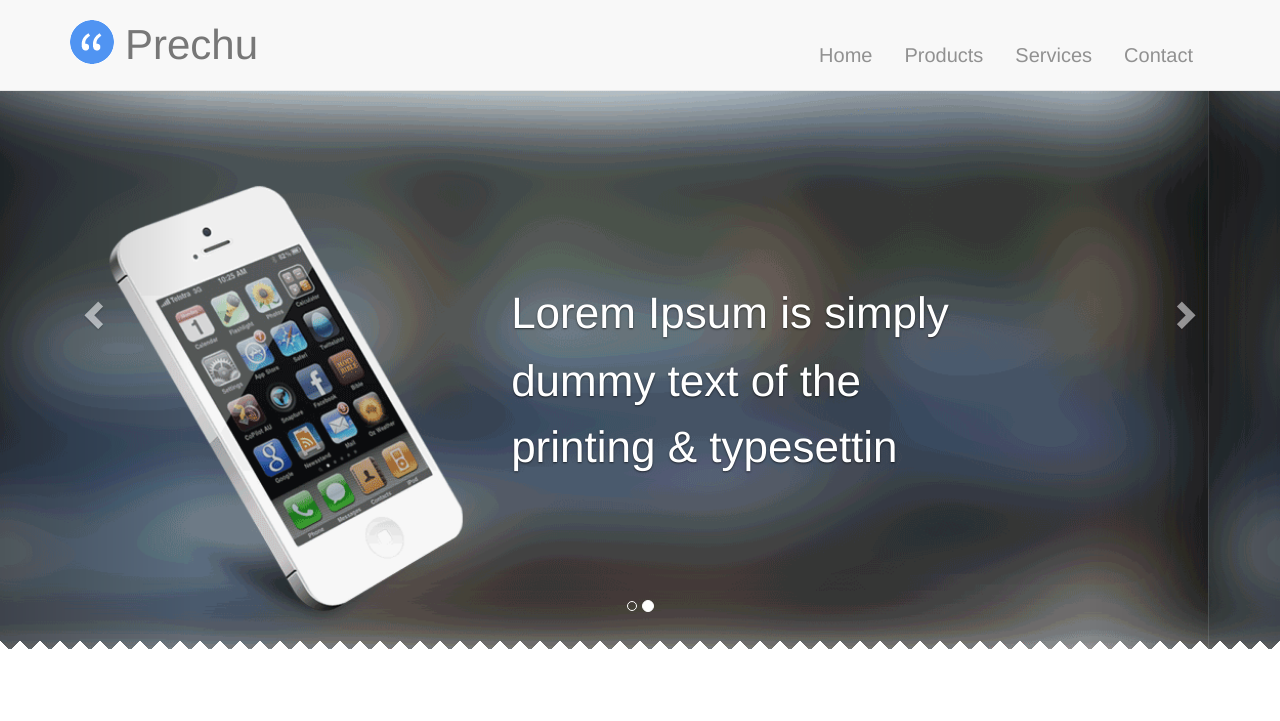
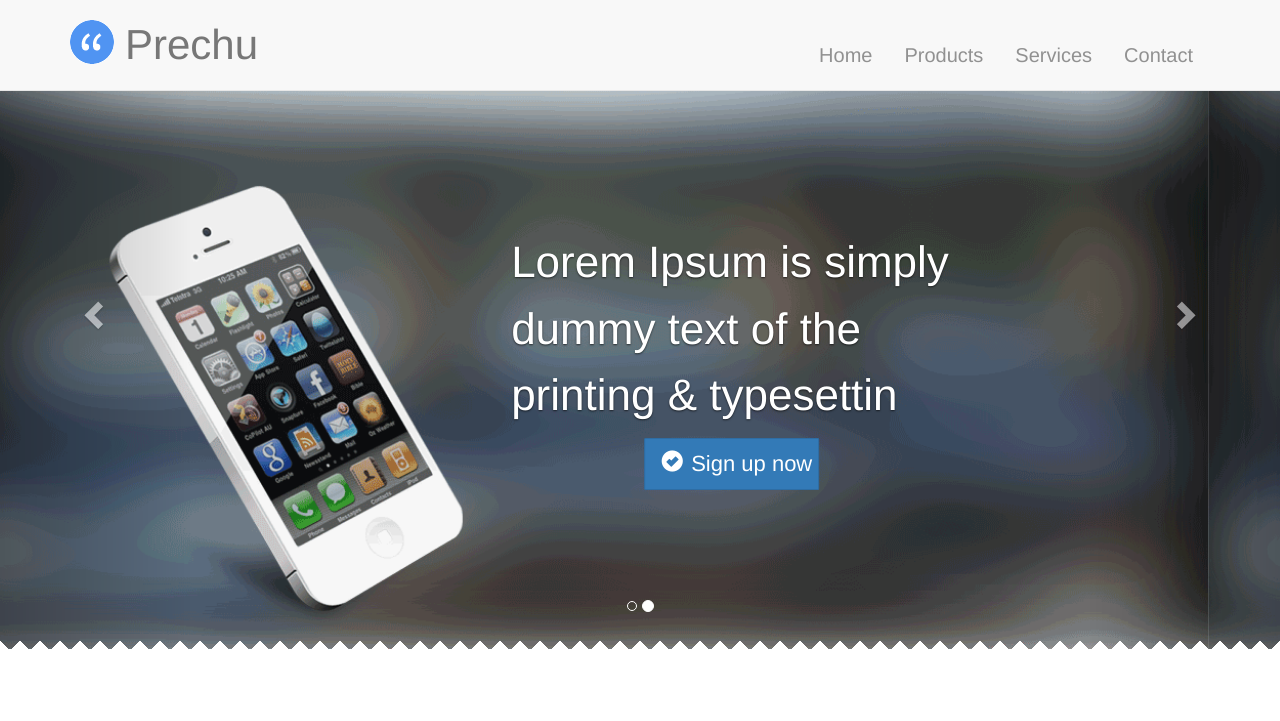
Before and after one commit to vika1887/mobile-b, a plain HTML site: page index.html in a window 1280 px wide. Shown: the top 721 px of the page. Drawn offline with nearby package versions, Linux system fonts and the light colour scheme.

Commit message:
added .carousel-caption to .btn-lg and .glyphicon-ok-sign

```diff
--- a/index.html
+++ b/index.html
@@ -62,7 +62,8 @@
                     <img src="images/bg-big.png" alt="...">
                     <div class="carousel-caption">
                         <h1>Lorem Ipsum is simply</h1>
-                            <p>dummy text of the  printing & typesettin</p>
+                        <p>dummy text of the  printing & typesettin</p>
+                        <button type="button" class="btn btn-primary btn-lg"><span class="glyphicon glyphicon-ok-sign"></span>Sign up now</button>
                     </div>
                 </div>
                 <div class="item">
--- a/scss/_bootstrap-theming.scss
+++ b/scss/_bootstrap-theming.scss
@@ -46,4 +46,12 @@
     font-weight: 100;
     text-align: left;
   }
+  .btn-lg {
+    width: 175px;
+    font-size: 22px;
+    border-radius: 1px;
+  }
+  .glyphicon-ok-sign {
+    margin-right: 8px;
+  }
 }
--- a/scss/_header.scss
+++ b/scss/_header.scss
@@ -3,3 +3,8 @@
   padding-bottom: 0;
   border-bottom: medium none;
 }
+
+.navbar-header{
+  background: url("../images/icon-hdr.png");
+  background-repeat: no-repeat;
+}
```
Also changed, not shown: css/style.css.
